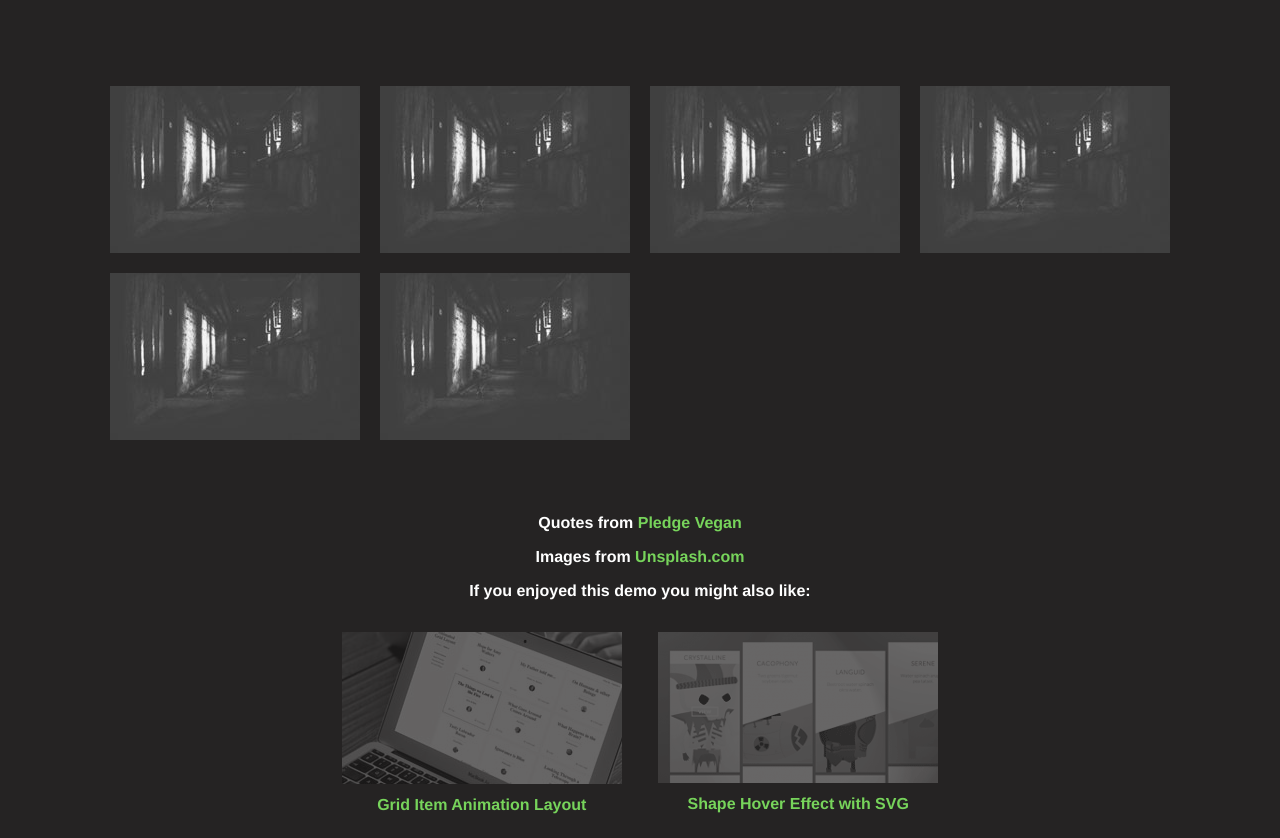
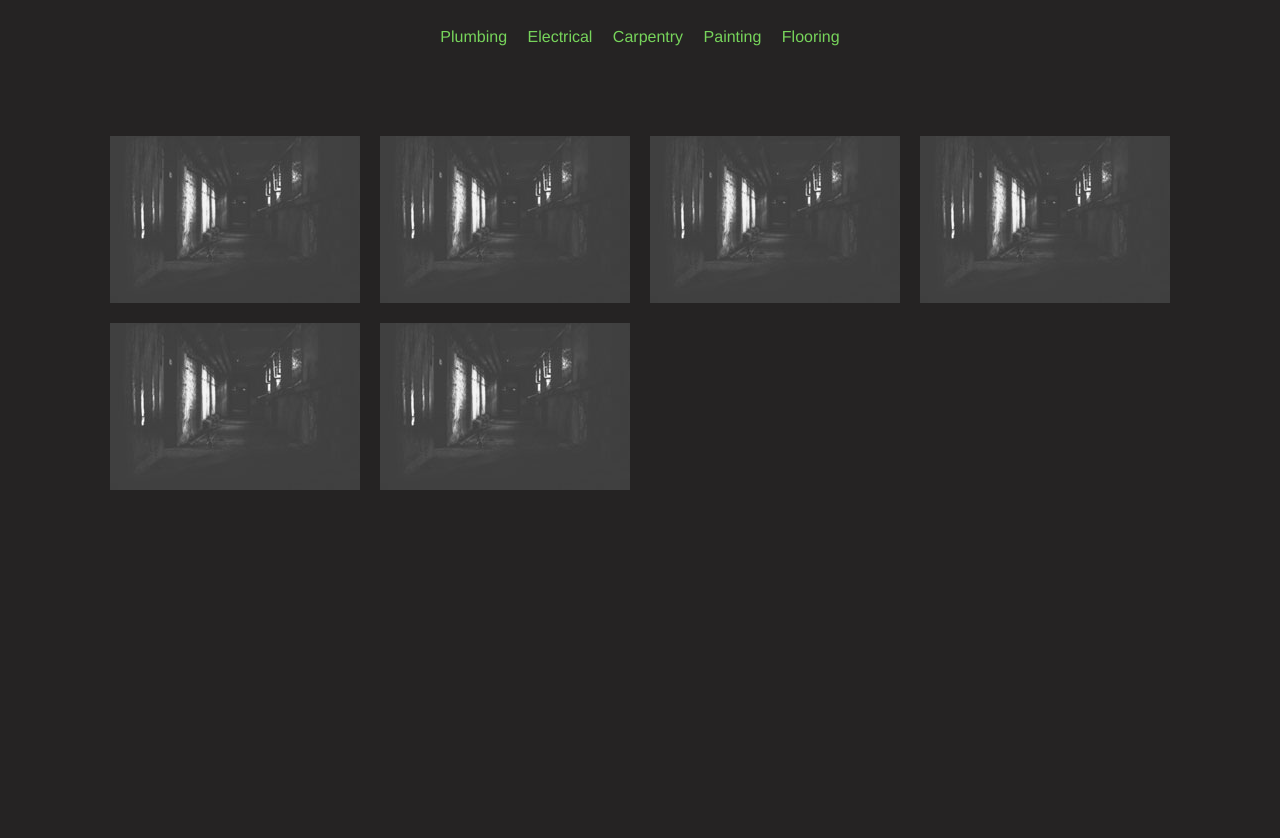
Before and after one commit to yveshughes/qualityhrs, a plain HTML site: page index.html in a window 1280 px wide. Shown: the part 142-980 px from the top of the page. After the commit the page ends 800 px from the top, so only its background shows below. Drawn offline with Linux system fonts and the light colour scheme.

Commit message:
added categories to nav

```diff
--- a/index.html
+++ b/index.html
@@ -26,14 +26,13 @@
 				<a class="codrops-icon codrops-icon--drop" href="http://tympanus.net/codrops/?p=25256" title="Back to the article"><span>Back to the Codrops article</span></a>
 			</div>
 			<h1>Quality Home Remodeling Service</h1>
-			<!--<nav class="codrops-demos">-->
-				<!--<a href="index.html">Demo 1</a>-->
-				<!--<a class="current-demo" href="index2.html">Demo 2</a>-->
-				<!--<a href="index3.html">Demo 3</a>-->
-				<!--<a href="index4.html">Demo 4</a>-->
-				<!--<a href="index5.html">Demo 5</a>-->
-				<!--<a href="index6.html">Demo 6</a>-->
-			<!--</nav>-->
+			<nav class="codrops-demos">
+				<a href="#">Plumbing</a>
+                <a href="#">Electrical</a>
+                <a href="#">Carpentry</a>
+                <a href="#">Painting</a>
+                <a href="#">Flooring</a>
+			</nav>
 		</header>
 		<div class="content">
 			<div class="grid" id="dvProdList">
@@ -47,20 +46,6 @@
 			<!-- /preview -->
 		</div>
 		<!-- /content -->
-		<!-- Related demos -->
-		<section class="content content--related">
-			<p>Quotes from <a href="http://www.pledgevegan.com/vegan-spotlight/top-100-vegan-quotes">Pledge Vegan</a></p>
-			<p>Images from <a href="http://www.unsplash.com">Unsplash.com</a></p>
-			<p>If you enjoyed this demo you might also like:</p>
-			<a class="media-item" href="http://tympanus.net/Development/AnimatedGridLayout/">
-				<img class="media-item__img" src="img/related/GridItemAnimation.jpg">
-				<h3 class="media-item__title">Grid Item Animation Layout</h3>
-			</a>
-			<a class="media-item" href="http://tympanus.net/Tutorials/ShapeHoverEffectSVG/">
-				<img class="media-item__img" src="img/related/ShapeHoverEffect.png">
-				<h3 class="media-item__title">Shape Hover Effect with SVG</h3>
-			</a>
-		</section>
 	</div>
 	<!-- /container -->
 	<script src="js/imagesloaded.pkgd.min.js" type="text/javascript"></script>
```
